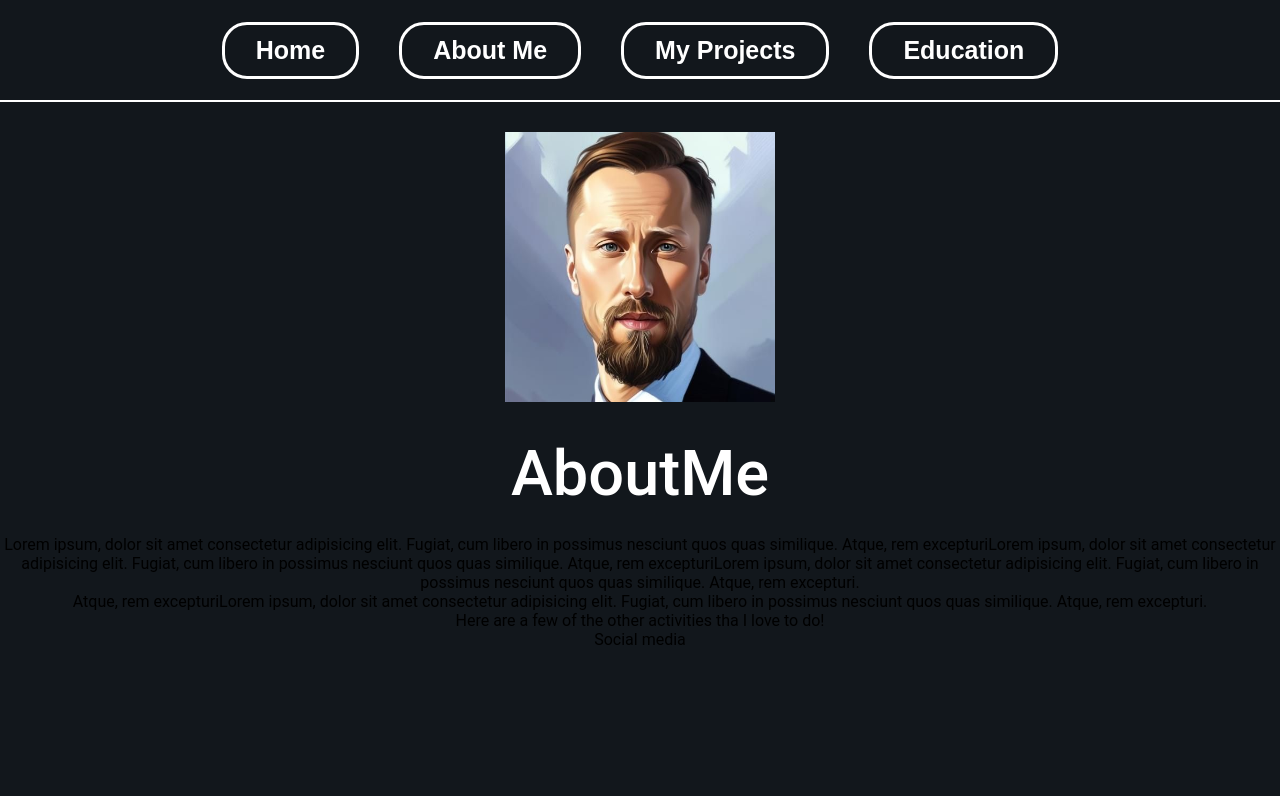
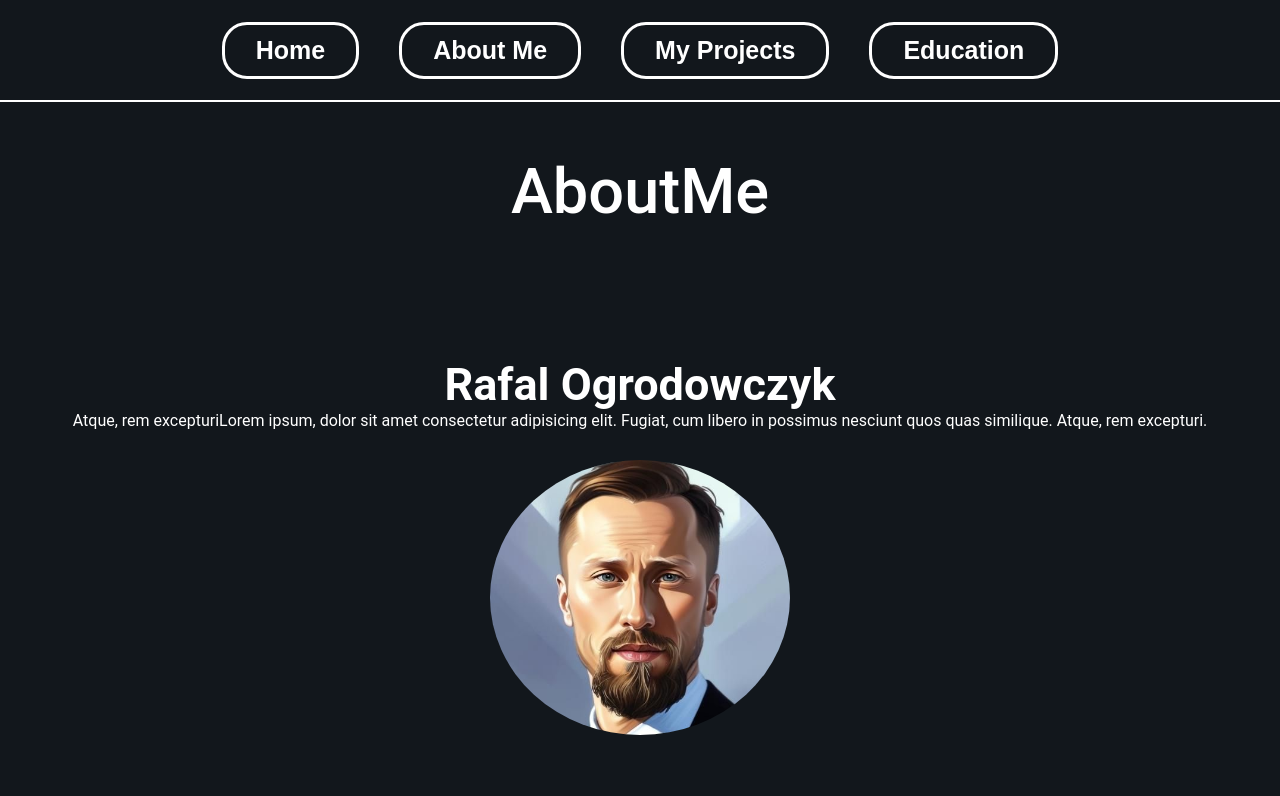
Before and after one commit to Ogrodowczyk87/Web, a React (Create React App) app in the folder web/: page /aboutMe in a window 1280 px wide. Shown: the top 796 px of the page. Built offline with nearby package versions, Linux system fonts and the light colour scheme.

Commit message:
aboutMe section refactor

```diff
--- a/web/src/Components/AboutMe.jsx
+++ b/web/src/Components/AboutMe.jsx
@@ -4,23 +4,31 @@ import avatar from "../Assets/Images/avatar.jpg"
 function AboutMe() {
     return (
         <div className="aboutMe_container">
+            <div className="aboutMe_wrapper">
+                <h2 className="aboutMe_title">AboutMe</h2>
+                <div className="aboutMe_description">
+                    <div>
+                        <h3 className="aboutMe_MyName">Rafal Ogrodowczyk</h3>
+                        <p>Atque, rem excepturiLorem ipsum, dolor sit amet consectetur
+                            adipisicing elit. Fugiat, cum libero in
+                            possimus nesciunt quos quas similique. Atque, rem excepturi.</p>
+                    </div>
                     <div className="home_picture">
                         <img className="picture" src={avatar} alt="portret" />
                     </div>
-            <h2 className="aboutMe_title">AboutMe</h2>
+
+                    <div>
+                        <h3 className="aboutMe_MyName">Rafal Ogrodowczyk</h3>
                         <p>Lorem ipsum, dolor sit amet consectetur adipisicing elit. Fugiat, cum libero in
                             possimus nesciunt quos quas similique. Atque,
                             rem excepturiLorem ipsum, dolor sit amet consectetur
                             adipisicing elit. Fugiat, cum libero in
-                possimus nesciunt quos quas similique. Atque, rem excepturiLorem ipsum, dolor sit amet consectetur
-                adipisicing elit. Fugiat, cum libero in
-                possimus nesciunt quos quas similique. Atque, rem excepturi.</p>
-            <p>Atque, rem excepturiLorem ipsum, dolor sit amet consectetur
-                adipisicing elit. Fugiat, cum libero in
-                possimus nesciunt quos quas similique. Atque, rem excepturi.</p>
-            <p>Here are a few of the other activities tha I love to do!</p>
-            <p>Social media</p>
 
+                        </p>
+                    </div>
+                </div>
+
+            </div>
         </div>)
 }
 
--- a/web/src/Components/Education.jsx
+++ b/web/src/Components/Education.jsx
@@ -87,7 +87,7 @@ function Education() {
                 <VerticalTimelineElement
                     className="vertical-timeline-element--education"
                     date="30.09.2023 - current"
-                    iconStyle={{ background: "rgb(35, 44, 54)", color: '#fff' }}
+                    iconStyle={{ background: "red", color: '#fff' }}
                     icon={<WorkIcon />}
                 >
                     <h3 className="vertical-timeline-element-title">RYOBI
--- a/web/src/Styles/aboutMe.scss
+++ b/web/src/Styles/aboutMe.scss
@@ -1,21 +1,55 @@
 .aboutMe_container {
     height: 100vh;
+    display: flex;
+    flex-direction: column;
+    align-items: center;
     background-color: rgb(18, 23, 28);
+    color: var(--color-white);
     border-top: solid 2px var(--color-white);
     border-bottom: solid 2px var(--color-white);
 
+    .aboutMe_wrapper {
+        display: flex;
+        flex-direction: column;
+        justify-content: center;
+        align-items: center;
+        margin-block: auto;
+
         .aboutMe_title {
+            display: flex;
             margin-top: 35px;
             margin-bottom: 25px;
             color: var(--color-white);
             font-size: 63px;
             font-weight: 500;
+            margin-bottom: 130px;
         }
 
+
+        .aboutMe_description {
+            display: flex;
+            justify-content: center;
+            align-items: center;
+            flex-direction: column;
+            // margin-inline: 200px;
+
+            .aboutMe_MyName {
+                font-size: 45px;
+            }
+
+            .home_picture {
+                border-radius: 50%;
+                height: 300px;
+                width: 300px;
+                margin-block: 30px;
+
                 .picture {
-        margin-inline: auto;
-        margin-top: 30px;
-        height: 270px;
-        width: 270px;
+                    border-radius: 50%;
                 }
             }
+
+
+        }
+    }
+
+}
--- a/web/src/Styles/home.scss
+++ b/web/src/Styles/home.scss
@@ -13,7 +13,7 @@
     border-bottom: solid 2px var(--color-white);
 
     .home_description {
-        margin-top: 350px;
+        margin-top: 50px;
     }
 
     .home_svg {
```
Lines whose indentation alone changed are shown as unchanged.
